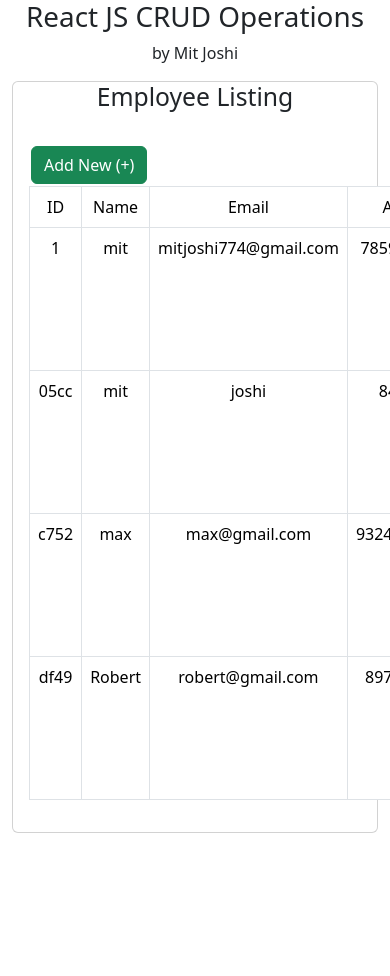
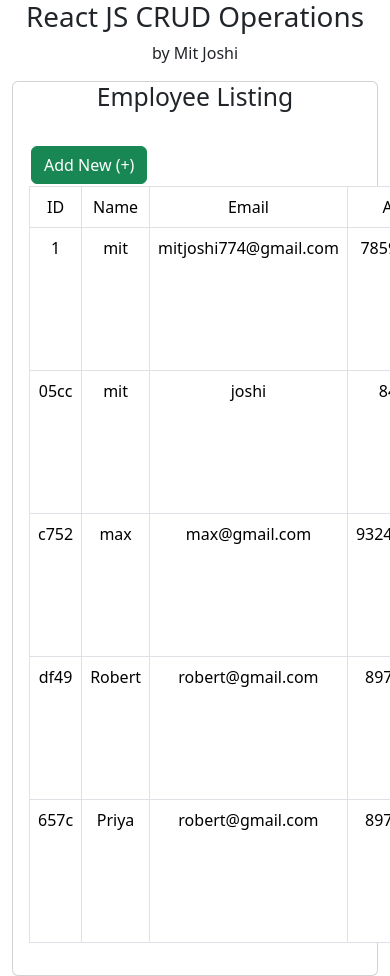
Before and after one commit to lifeofmit/employee, a React (Create React App) app: page / in a window 390 px wide. Shown: the top 976 px of the page. Before the commit the page ends 844 px from the top, so only its background shows below. Built offline with nearby package versions, Linux system fonts and the light colour scheme; data requests are answered from the project's data file.

Commit message:
Emp Edit - Name, email, phone, active binding done.

```diff
--- a/db.json
+++ b/db.json
@@ -26,6 +26,12 @@
       "email": "robert@gmail.com",
       "phone": "897689854",
       "active": true
+    },
+    {
+      "id": "657c",
+      "name": "Priya",
+      "email": "robert@gmail.com",
+      "phone": "897689854"
     }
   ]
 }
--- a/src/EmpEdit.js
+++ b/src/EmpEdit.js
@@ -11,6 +11,10 @@ const EmpEdit = () => {
             return res.json();
         }).then((resp) => {
             idchange(resp.id);
+            namechange(resp.name);
+            emailchange(resp.email);
+            phonechange(resp.phone);
+            activechange(resp.isactive);
         }).catch((err) => {
             console.log(err.message);
         })
```
